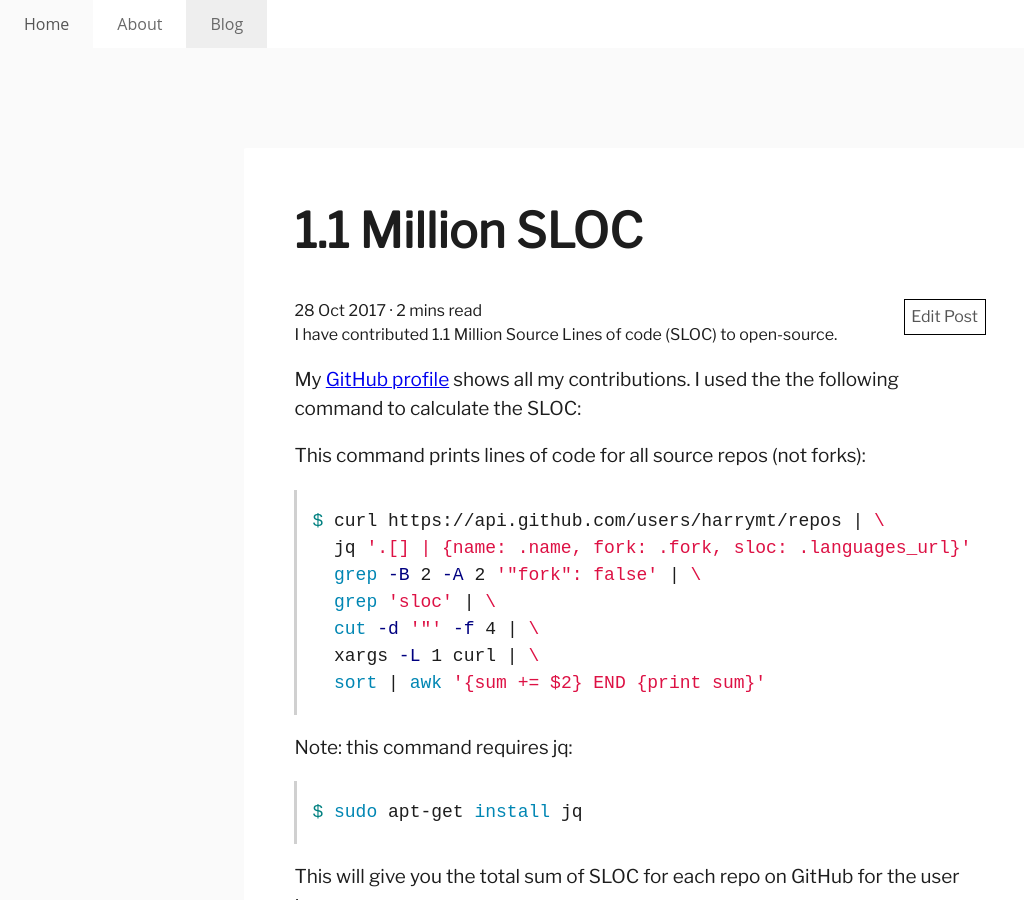
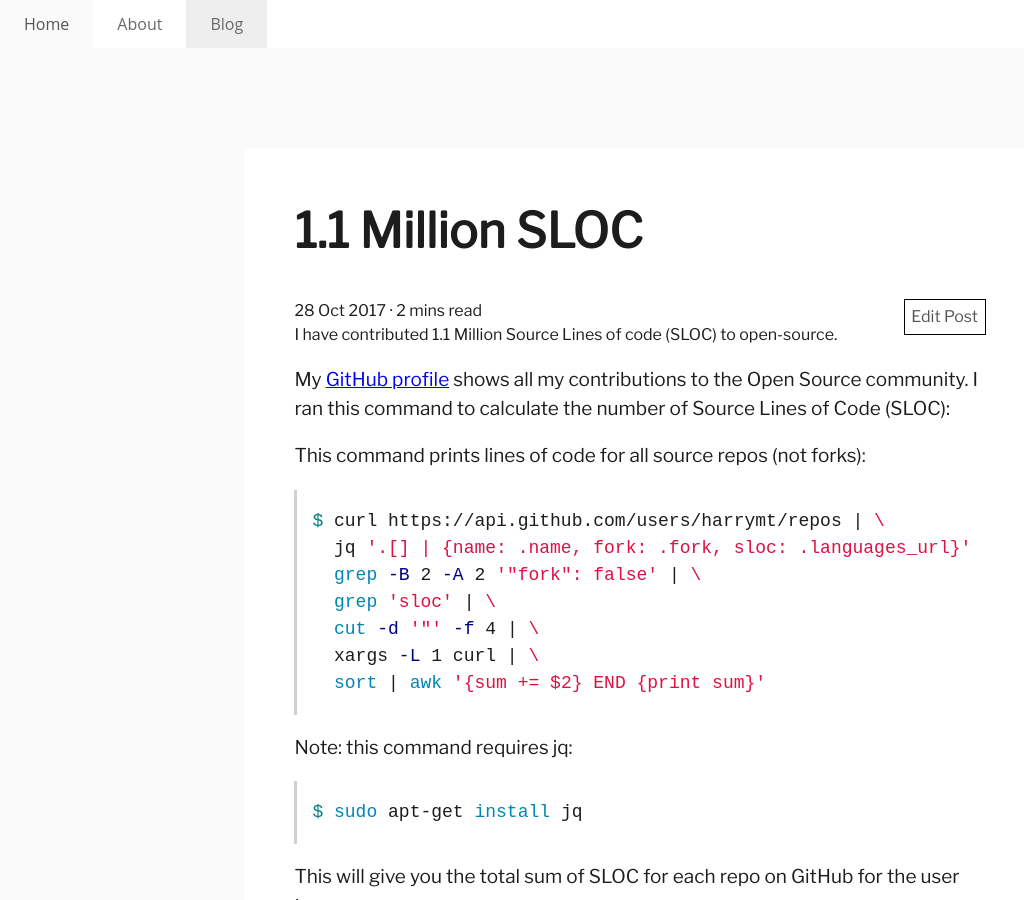
Before and after one commit to harrymt/blog, a Jekyll site: the page built from _posts/2017-10-28-one-million.md, in a window 1280 px wide and 900 px high. Shown: the whole window, without its empty margins (0-1024 px from the left). Built offline with Jekyll 4.4.1, drawn with Linux system fonts in a browser that asks for light colours.

Commit message:
Better phrased intro of million SLOC

```diff
--- a/_posts/2017-10-28-one-million.md
+++ b/_posts/2017-10-28-one-million.md
@@ -7,7 +7,7 @@ title: 1.1 Million SLOC
 I have contributed 1.1 Million Source Lines of code (SLOC) to open-source.
 </div>
 
-My <a href="//github.com/harrymt">GitHub profile</a> shows all my contributions. I used the the following command to calculate the SLOC:
+My <a href="//github.com/harrymt">GitHub profile</a> shows all my contributions to the Open Source community. I ran this command to calculate the number of Source Lines of Code (SLOC):
 
 This command prints lines of code for all source repos (not forks):
 
```
